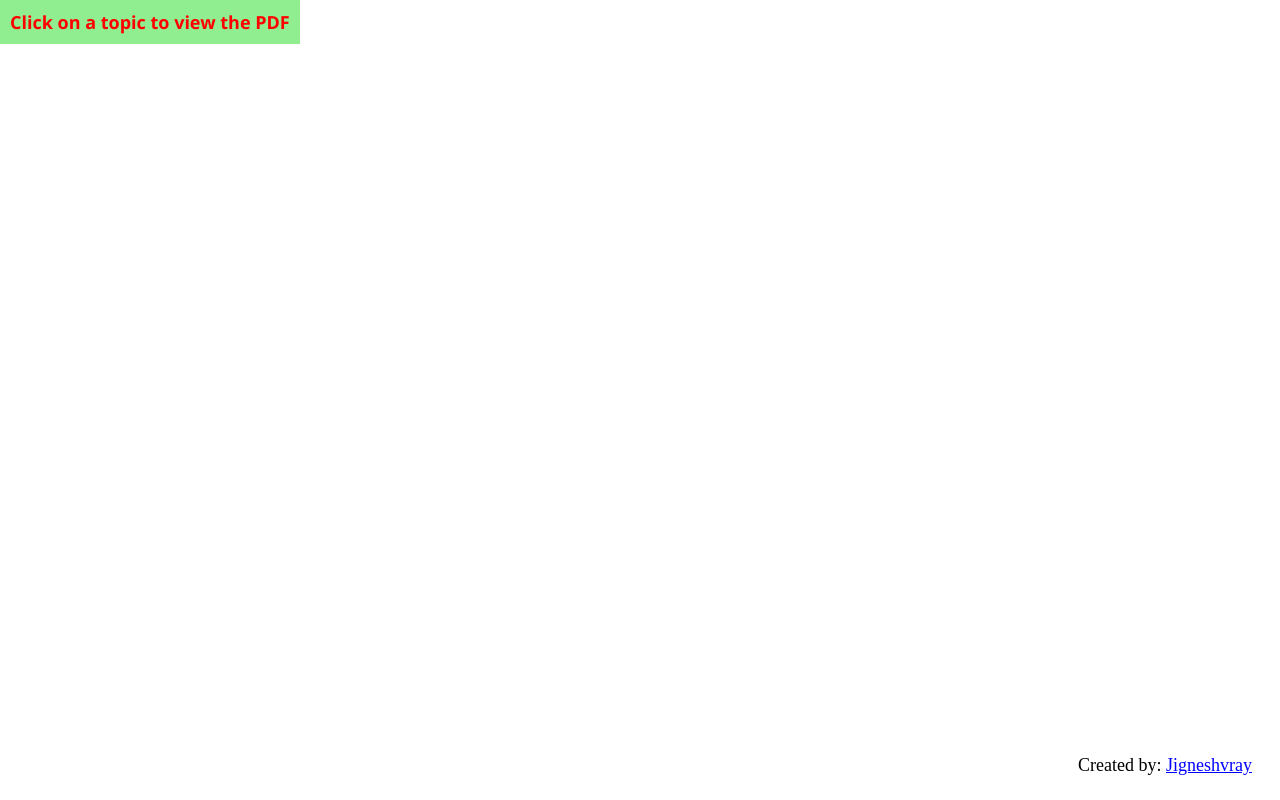
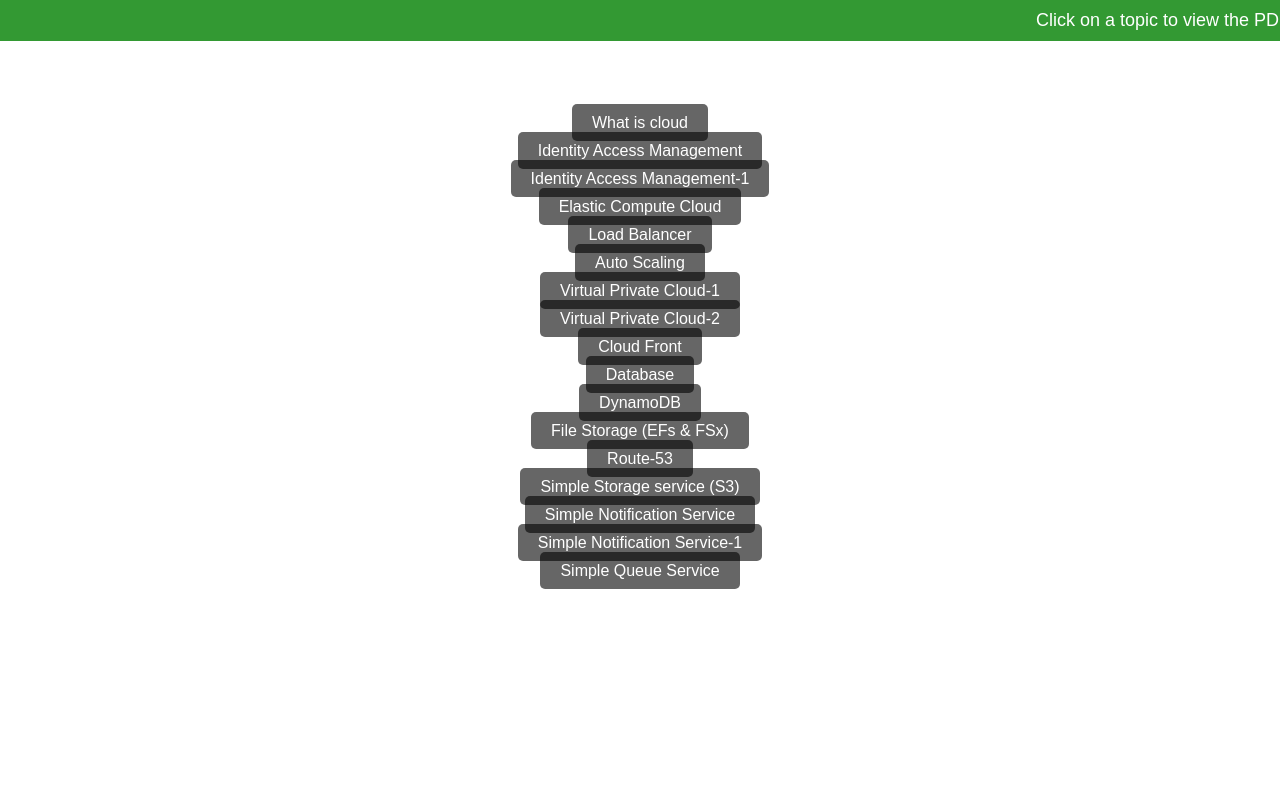
Before and after one commit to jigneshvray/Basics-Notes-AWS, a plain HTML site: page index.html in a window 1280 px wide. Drawn offline with Linux system fonts and the light colour scheme.

Commit message:
Updated the css to improve the visibility

```diff
--- a/index.html
+++ b/index.html
@@ -1,77 +1,90 @@
 <!DOCTYPE html>
-<html>
+<html lang="en">
 <head>
+  <meta charset="UTF-8">
+  <meta name="viewport" content="width=device-width, initial-scale=1.0">
   <title>AWS Solution Architecture</title>
   <style>
     body {
+      font-family: Arial, sans-serif;
       background-image: url('Background.jpg');
       background-size: cover;
       background-repeat: no-repeat;
-          opacity: 25;
+      margin: 0;
+      padding: 0;
     }
+
     h1 {
       text-align: center;
       color: white;
       font-family: Georgia;
+      margin-top: 50px;
     }
 
     ul {
       list-style-type: none;
+      padding: 0;
       margin: 0;
-        padding: 0;
+      text-align: center;
     }
 
     li {
       margin-bottom: 10px;
-        margin-left: 8cm;
     }
 
     li a {
       color: white;
       text-decoration: none;
+      background-color: rgba(0, 0, 0, 0.6);
+      padding: 10px 20px;
+      border-radius: 5px;
+      transition: background-color 0.3s ease;
+    }
+
+    li a:hover {
+      background-color: rgba(255, 255, 255, 0.3);
     }
 
     .header {
       position: fixed;
       top: 0;
       left: 0;
+      width: 100%;
       padding: 10px;
       font-size: 18px;
       text-align: right;
-        color: red;
-        font-style: bold;
-        font-family: 'Segoe UI', Tahoma, Geneva, Verdana, sans-serif;
-        background-color: lightgreen;
-        font-weight: bold;
+      color: white;
+      background-color: rgba(0, 128, 0, 0.8);
     }
 
     .footer {
       position: fixed;
-        right: 18px;
-        bottom: 14px;
+      bottom: 0;
+      left: 0;
+      width: 100%;
       padding: 10px;
-        font-size: 18px;
-        text-align: right;
-        color: black;
-        background-color: white;
+      font-size: 14px;
+      text-align: center;
+      color: white;
+      background-color: rgba(0, 0, 0, 0.6);
+    }
+
+    .footer a {
+      color: #00ffcc;
+      text-decoration: none;
     }
 
     .footer a:hover {
       text-decoration: underline;
     }
-
-      .footer a {
-        color: blue;
-      }
-
   </style>
 </head>
 <body>
-	<h1>AWS Solution Architecture</h1>
-
   <div class="header">
     Click on a topic to view the PDF
   </div>
+
+  <h1>AWS Solution Architecture</h1>
 
   <ul>
     <li><a href="What is cloud.pdf" target="_blank">What is cloud</a></li>
@@ -92,8 +105,5 @@
     <li><a href="SNS-1.pdf" target="_blank">Simple Notification Service-1</a></li>
     <li><a href="sqs.pdf" target="_blank">Simple Queue Service</a></li>
   </ul>
-    <div class="footer">
-        Created by: <a href="https://www.linkedin.com/in/jigneshvray/">Jigneshvray</a>
-      </div>
 </body>
 </html>
```
Lines whose indentation alone changed are shown as unchanged.
